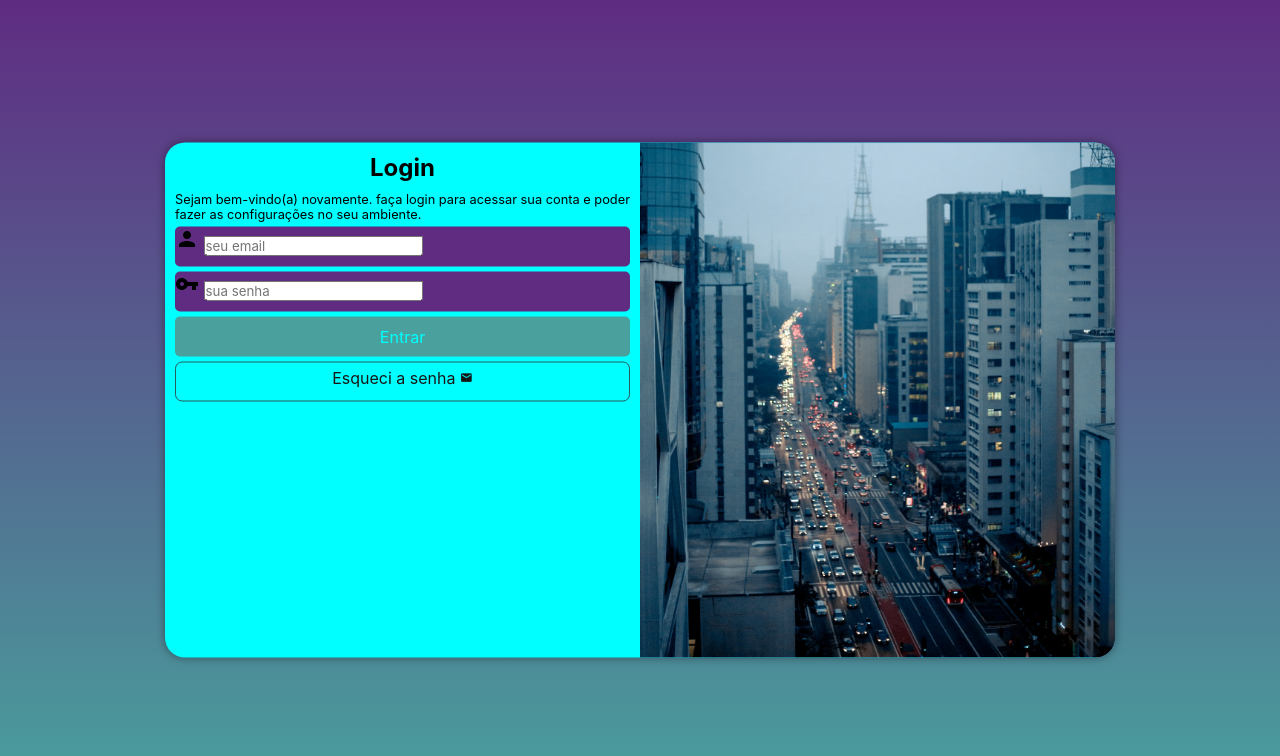
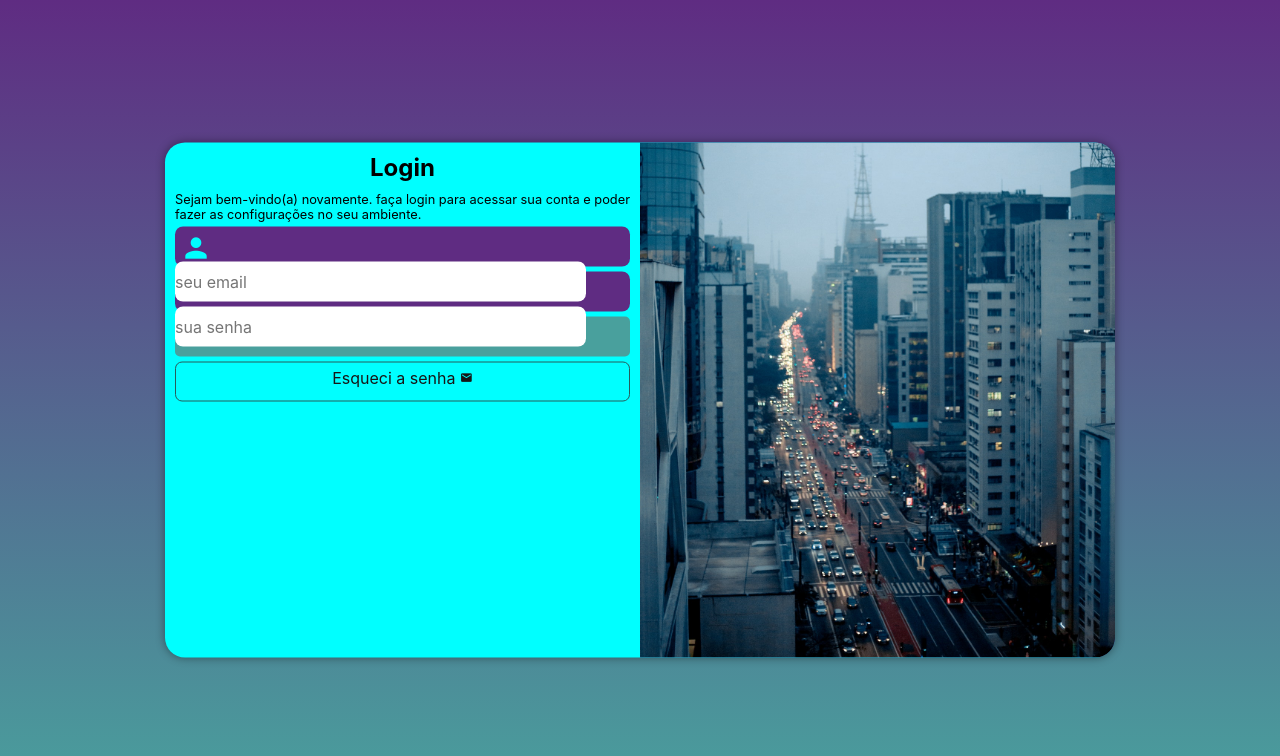
Before and after one commit to Renan076/Projeto-login, a plain HTML site: page index.html in a window 1280 px wide. Drawn offline with Linux system fonts and the light colour scheme.

Commit message:
ajustes 0.1

```diff
--- a/estilos/style.css
+++ b/estilos/style.css
@@ -62,12 +62,30 @@ form > div#campo  {
   background-color: #5f2c82;
   width: 100%;
   height: 40px;
-  border-radius: 5px;
+  border-radius: 8px;
   margin: 5px 0px;
 }
 div#campo label {
  display: none;
 }
+
+div#campo > i {
+  color: aqua;
+  width: 40px;
+  padding: 5px;
+  font-size: 2em;
+}
+
+div#campo > input {
+  background-color: rgb(255, 255, 255);
+  font-size: 1em;
+  width: calc(100% - 44px);
+  transform: translatey(-7px);
+  height: 100%;
+  border: 0px;
+  border-radius: 8px;
+}
+
 form > input[type=submit] {
   display: block;
   font-size: 1em;
```
